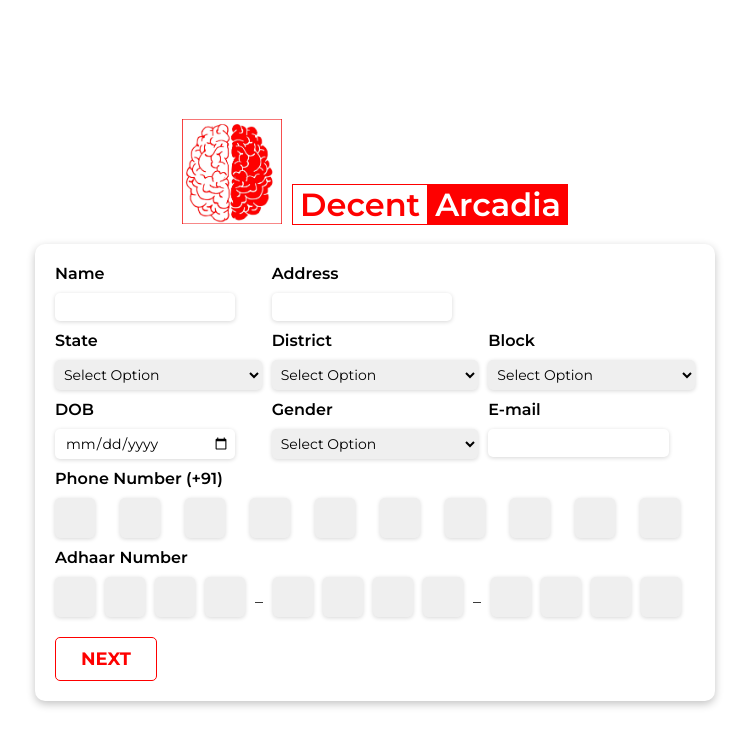
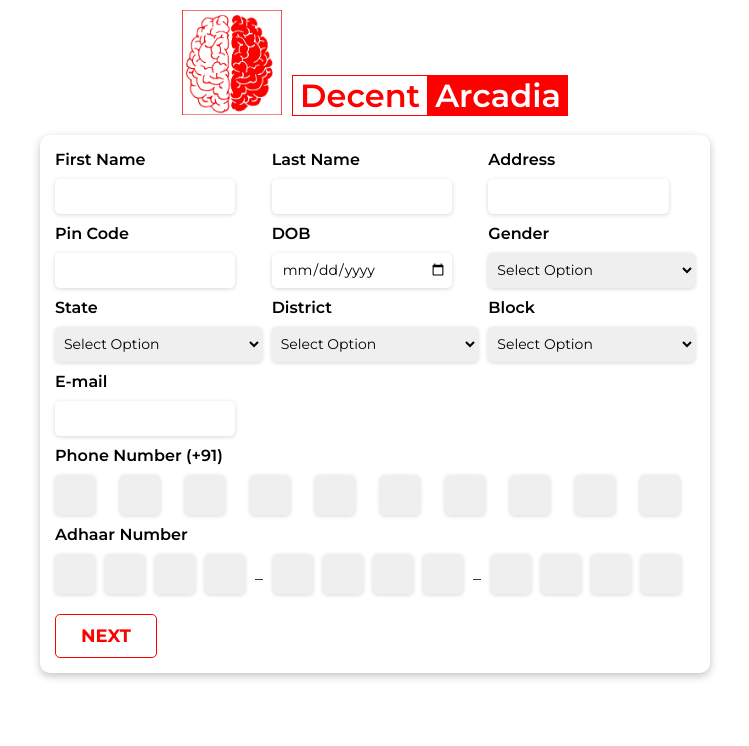
Before and after one commit to Abrarhussaindar/demoform, a React (Create React App) app: page / in a window 1280 px wide. Shown: the top 746 px of the page, without its empty margins (265-1014 px from the left). Built offline with nearby package versions, Linux system fonts and the light colour scheme.

Commit message:
some changes

```diff
--- a/src/components/form.css
+++ b/src/components/form.css
@@ -8,7 +8,6 @@
 
 .container {
   width: 100%;
-  min-height: 100vh;
   display: flex;
   flex-direction: column;
   justify-content: center;
@@ -43,7 +42,7 @@
 .container .wrapper {
   box-shadow: rgba(0, 0, 0, 0.24) 0px 3px 8px;
   border-radius: 10px;
-  padding: 20px;
+  padding: 15px;
   width: 50%;
 }
 .container .wrapper form hr {
@@ -75,6 +74,7 @@
 }
 .container .wrapper form .pdfContainer .mainDetails .indiDetails input {
   width: 80%;
+  height: 25px;
   padding: 5px;
   border-radius: 5px;
   border: none;
@@ -90,6 +90,7 @@
   box-shadow: rgba(0, 0, 0, 0.16) 0px 1px 4px;
   outline: none;
   font-size: 14px;
+  height: 35px;
 }
 .container .wrapper form .pdfContainer .mainDetails .indiDetails .phoneNumber {
   display: flex;
@@ -354,7 +355,7 @@
 
 @media screen and (width <= 440px) {
   .wrapper {
-    width: 85% !important;
+    width: 90% !important;
     font-size: 14px;
   }
   .container .wrapper form .pdfContainer .ed-details .innder_ed {
--- a/src/components/form.jsx
+++ b/src/components/form.jsx
@@ -8,8 +8,10 @@ function Form() {
 
 
 
-    const [name, setName] = useState("");
-    const [designation, setDesignation] = useState("");
+    const [firstName, setFirstName] = useState("");
+    const [lastName, setLastName] = useState("");
+    const [address, setAddress] = useState("");
+    const [pinCode, setPinCode] = useState("");
     const [dob, setDob] = useState("");
     const [dis, setDis] = useState();
     const [sta, setSta] = useState();
@@ -64,14 +66,40 @@ function Form() {
 
                             <div className="topIndi">
                                 <div className="indiDetails">
-                                    <label htmlFor="name">Name</label>
-                                    <input type="text" value={name} required onChange={(e) => setName(e.target.value)} name="name" id="name" />
+                                    <label htmlFor="name">First Name</label>
+                                    <input type="text" value={firstName} required onChange={(e) => setFirstName(e.target.value)} name="name" id="name" />
+                                </div>
+                                <div className="indiDetails">
+                                    <label htmlFor="name">Last Name</label>
+                                    <input type="text" value={lastName} required onChange={(e) => setLastName(e.target.value)} name="name" id="name" />
                                 </div>
                                 <div className="indiDetails">
                                     <label htmlFor="desig">Address</label>
-                                    <input type="text" value={designation} required onChange={(e) => setDesignation(e.target.value)} name="desig" id="desig" />
+                                    <input type="text" value={address} required onChange={(e) => setAddress(e.target.value)} name="desig" id="desig" />
+                                </div>
+                                <div className="indiDetails">
+                                    <label htmlFor="desig">Pin Code</label>
+                                    <input type="text" value={pinCode} required onChange={(e) => setPinCode(e.target.value)} name="desig" id="desig" />
+                                </div>
+                                <div className="indiDetails">
+                                    <label htmlFor="dob">DOB</label>
+                                    <input type="date" value={dob} required onChange={(e) => setDob(e.target.value)} name="dob" id="dob" />
                                 </div>
 
+                                {/* <div className="indiDetails">
+                                <label htmlFor="expe">Total Years of Experience</label>
+                                <input type="number" value={YOE} required onChange={(e) => setYOE(e.target.value)} name="expe" id="expe" />
+                            </div> */}
+                                <div className="indiDetails">
+                                    <label htmlFor="email">Gender</label>
+                                    <select value={gender} onChange={(e) => setGen(e.target.value)}>
+                                        <option value="">Select Option</option>
+                                        <option value="Male">Male</option>
+                                        <option value="Female">Female</option>
+                                        <option value="Other">Other</option>
+
+                                    </select>
+                                </div>
                             </div>
                             <div className="bottomIndi">
                             <div className="indiDetails">
@@ -119,25 +147,7 @@ function Form() {
                                     </select>
                                     {/* <input type="number" value={age} required onChange={handleAgeInputChange} name="age" id="age" /> */}
                                 </div>
-                                <div className="indiDetails">
-                                    <label htmlFor="dob">DOB</label>
-                                    <input type="date" value={dob} required onChange={(e) => setDob(e.target.value)} name="dob" id="dob" />
-                                </div>
 
-                                {/* <div className="indiDetails">
-                                <label htmlFor="expe">Total Years of Experience</label>
-                                <input type="number" value={YOE} required onChange={(e) => setYOE(e.target.value)} name="expe" id="expe" />
-                            </div> */}
-                                <div className="indiDetails">
-                                    <label htmlFor="email">Gender</label>
-                                    <select value={gender} onChange={(e) => setGen(e.target.value)}>
-                                        <option value="">Select Option</option>
-                                        <option value="Male">Male</option>
-                                        <option value="Female">Female</option>
-                                        <option value="Other">Other</option>
-
-                                    </select>
-                                </div>
                                 <div className="indiDetails">
                                     <label htmlFor="email">E-mail</label>
                                     <input type="email" value={email} required onChange={(e) => setEmail(e.target.value)} name="email" id="email" />
--- a/src/components/form.scss
+++ b/src/components/form.scss
@@ -10,7 +10,7 @@
 
 .container {
     width: 100%;
-    min-height: 100vh;
+    // min-height: 100vh;
     // background: #f3f5f9;
     display: flex;
     flex-direction: column;
@@ -52,7 +52,7 @@
     .wrapper {
         box-shadow: rgba(0, 0, 0, 0.24) 0px 3px 8px;
         border-radius: 10px;
-        padding: 20px;
+        padding: 15px;
         width: 50%;
 
         form {
@@ -92,6 +92,7 @@
 
                         input {
                             width: 80%;
+                            height: 25px;
                             padding: 5px;
                             border-radius: 5px;
                             border: none;
@@ -113,6 +114,7 @@
                             box-shadow: rgba(0, 0, 0, 0.16) 0px 1px 4px;
                             outline: none;
                             font-size: 14px;
+                            height: 35px;
                             // padding-left: 10px;
                         }
                         .phoneNumber{
@@ -436,7 +438,7 @@
     // }
 
     .wrapper {
-        width: 85% !important;
+        width: 90% !important;
         font-size: 14px;
     }
 
```
Also changed, not shown: 1 other file (tests, documents, lock files or other folders).
